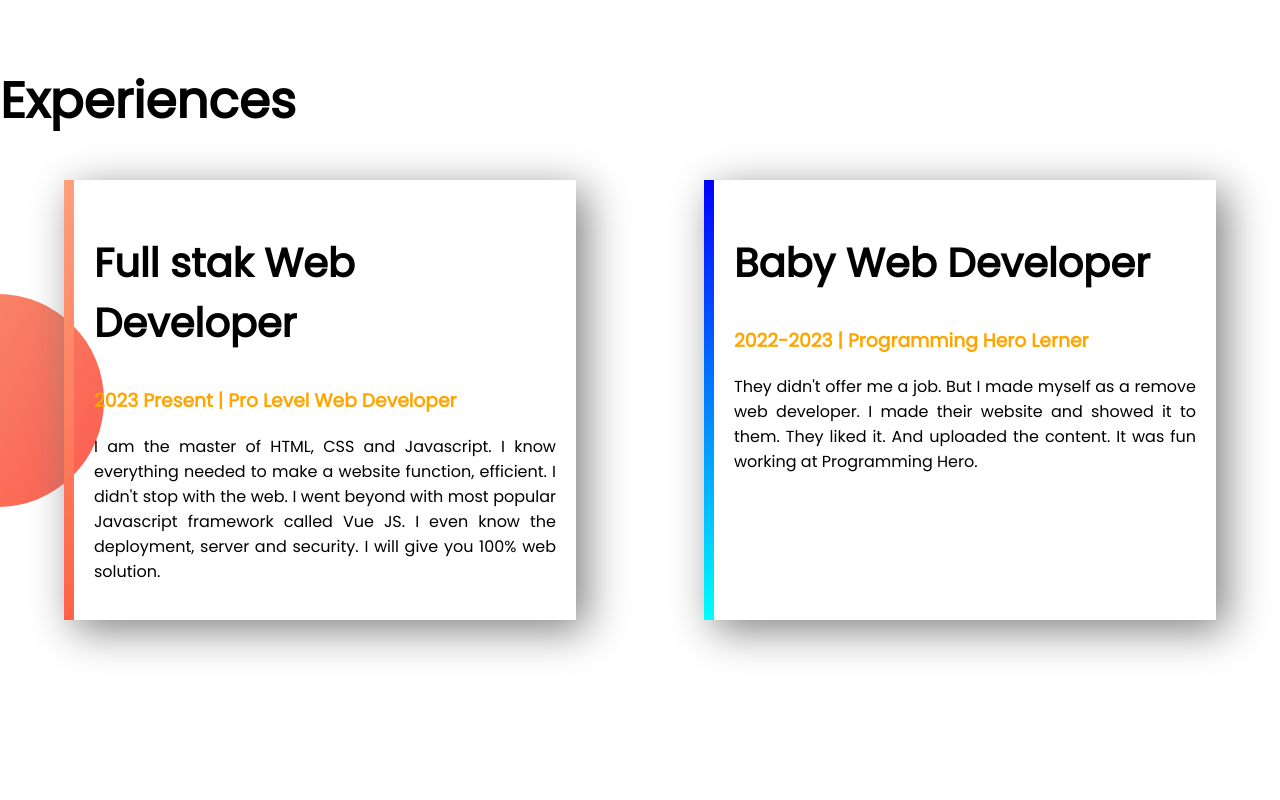
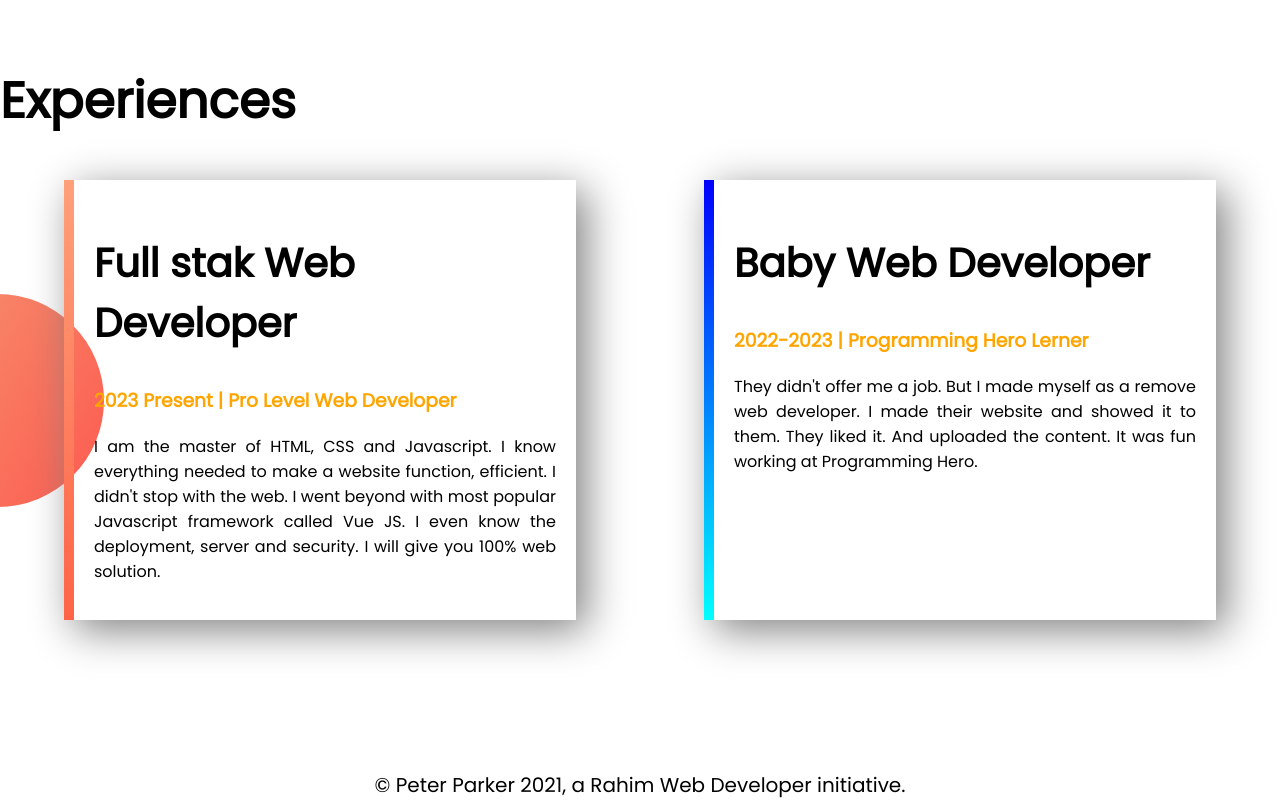
Before and after one commit to Rahim2725/Practice, a plain HTML site: page index.html in a window 1280 px wide. Shown: the part 1264-2064 px from the top of the page. Before the commit the page ends 2034 px from the top, so only its background shows below. Drawn offline with Linux system fonts and the light colour scheme.

Commit message:
footer added

```diff
--- a/index.html
+++ b/index.html
@@ -58,5 +58,6 @@
             </div>
         </div>
     </section>
+    <footer>© Peter Parker 2021, a Rahim Web Developer initiative.</footer>
 </body>
 </html>
--- a/style.css
+++ b/style.css
@@ -77,3 +77,7 @@ padding-right: 23%;
     background-repeat: no-repeat;
     background-position: left;
 }
+footer{
+    text-align: center;
+    font-size: 20px;
+}
```
